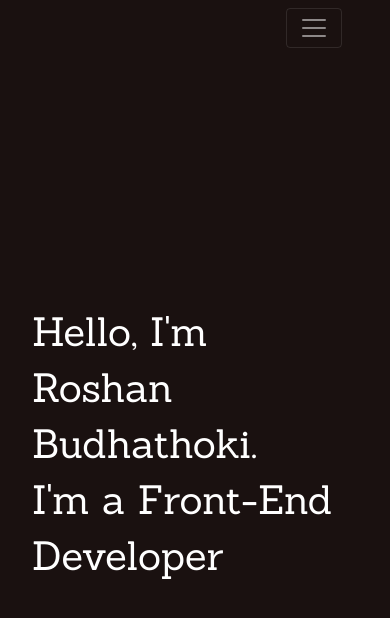
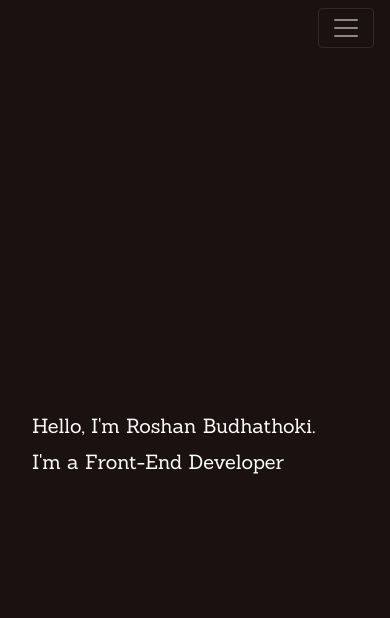
Before and after one commit to HelloRoshan/HelloRoshan.github.io, a Nuxt app: page / in a window 390 px wide. Shown: the top 618 px of the page. Built offline with nearby package versions, Linux system fonts and the light colour scheme.

Commit message:
proper responsive behaviour

```diff
--- a/components/NavBar.vue
+++ b/components/NavBar.vue
@@ -1,6 +1,6 @@
 <template>
   <b-navbar toggleable="lg" type="dark" :sticky="true">
-    <b-navbar-nav class="ml-auto"  style="padding:0 2rem;">
+    <b-navbar-nav class="ml-auto">
       <b-navbar-toggle target="nav-collapse"></b-navbar-toggle>
       <b-collapse id="nav-collapse" is-nav>
         <b-nav-item to="/">
@@ -22,7 +22,6 @@ export default {
 nav {
   height: 44px;
   line-height: 44px;
-  background-color: #1A1110;
 }
 .navbar-nav .nav-link {
   font-family: 'SulphurPoint-Regular';
--- a/nuxt.config.js
+++ b/nuxt.config.js
@@ -1,7 +1,10 @@
 
 export default {
-	modules: ['bootstrap-vue/nuxt'],
-	css: [
-	'./assets/css/portfolio.css'
-	],
-}
+  modules: ["bootstrap-vue/nuxt"],
+  css: ["./assets/css/portfolio.css"],
+  head: {
+    meta: [
+      { name: "viewport", content: "width=device-width, initial-scale=1" },
+    ],
+  },
+};
--- a/pages/index.vue
+++ b/pages/index.vue
@@ -26,10 +26,10 @@ export default {
   height: 100%;
   display: flex;
   flex-direction: column;
+  background-color: #1A1110;
 }
 .content-wrapper {
   height: 100%;
-  background-color: #1a1110;
   padding: 0 2rem;
 }
 h1 {
@@ -47,4 +47,10 @@ h1 {
   max-width: 800px;
   margin: 0 auto;
 }
+@media only screen and (max-width: 640px) {
+  h1 {
+    font-size: 20px;
+    line-height: 36px;
+  }
+}
 </style>
--- a/pages/music.vue
+++ b/pages/music.vue
@@ -7,13 +7,15 @@
       </div> -->
       <section class="container youtube-player">
         <img src="~/assets/music-logo.png" class="music-logo" alt="Music-Logo">
-        <iframe
+        <div class="iframe-container">
+          <iframe
           width="560"
           height="315"
           src="https://www.youtube.com/embed/videoseries?list=PLiVUkHwbn2RbgDCbqVZ-FAk_LgXvOwuzy"
           frameborder="0"
           allow="accelerometer; autoplay; encrypted-media; gyroscope; picture-in-picture"
           allowfullscreen />
+        </div>
       </section>
     </div>
   </div>
@@ -40,11 +42,11 @@ export default {
   height: 100%;
   display: flex;
   flex-direction: column;
+  background-color: #1A1110;
 }
 .wrapper {
   height: 100%;
   position: relative;
-  background-color: #1A1110;
 }
 .youtube-player {
   height: 100%;
@@ -72,9 +74,15 @@ export default {
   display: block;
   margin: 0 auto;
 }
-iframe {
+.iframe-container {
+  position: relative;
+  width: 100%;
+  text-align: center;
+}
+.iframe-container iframe {
+  width: 100%;
+  max-width: 560px;
   border-radius: 4px;
-  /* position: absolute; */
   border: 9px solid #fff;
 }
 .music-logo {
```
